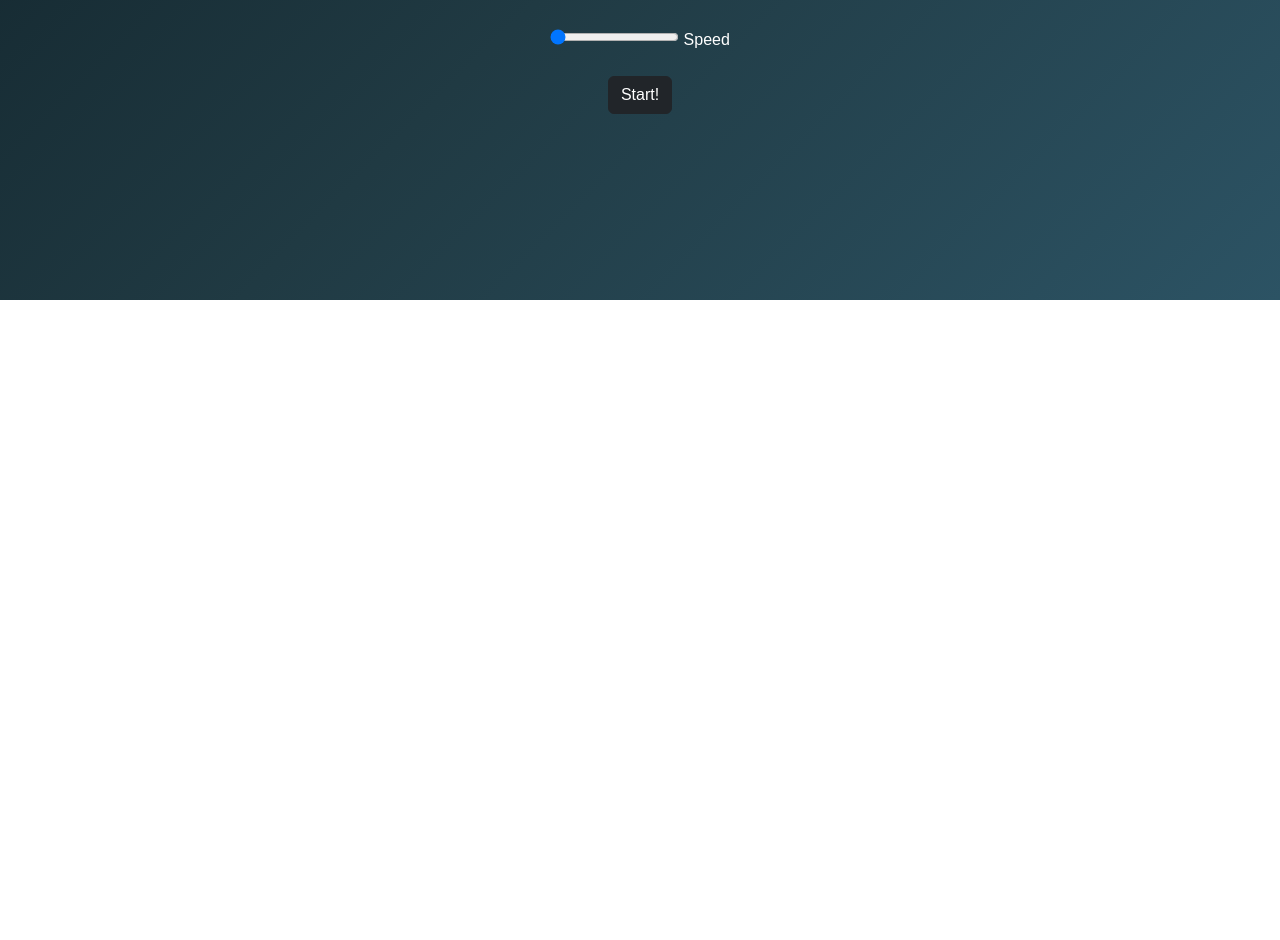
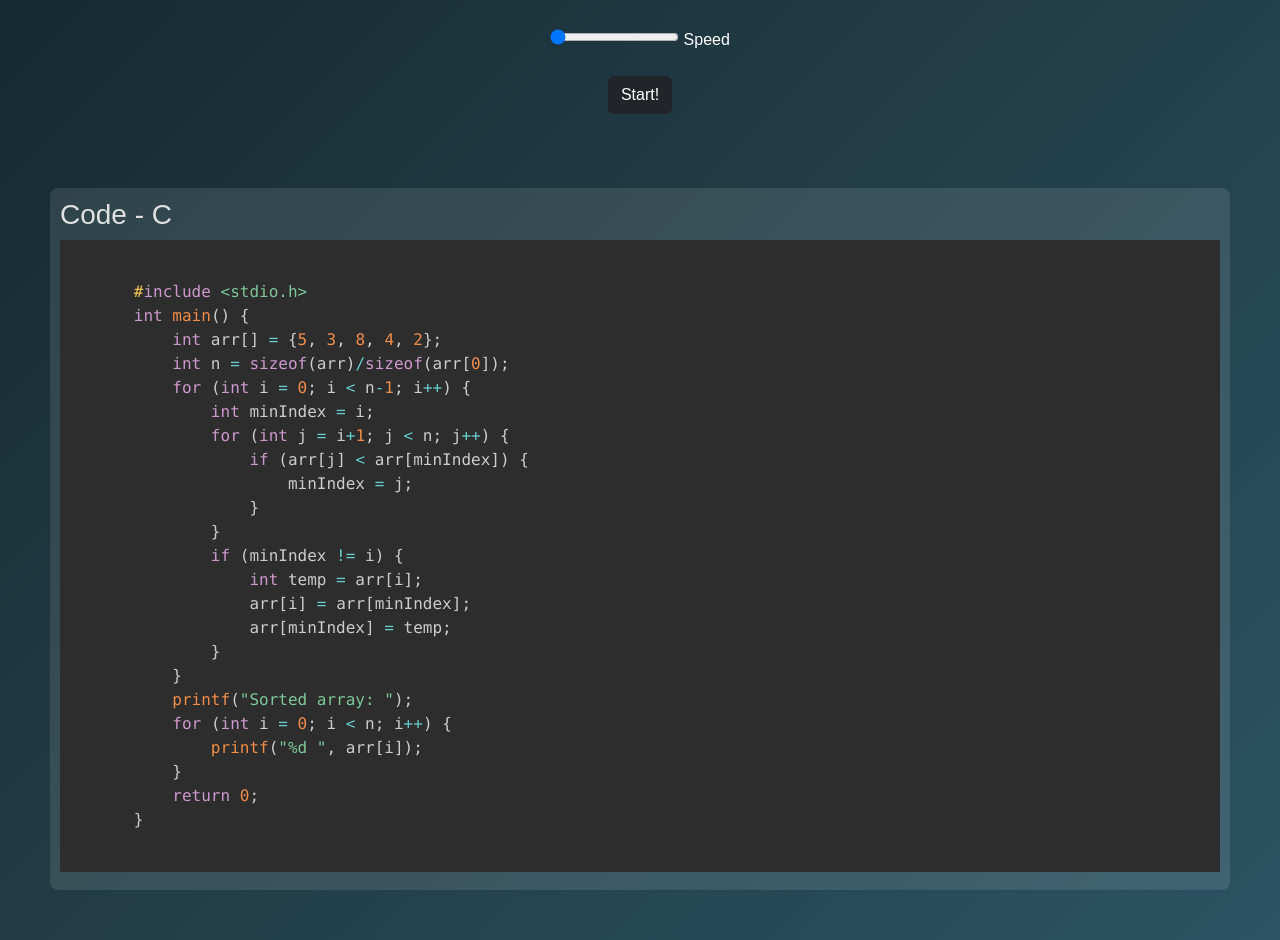
Before and after one commit to SohamPhansalkar/AlgoVisual.github.io, a plain HTML site: page selectionSort/selectionSort.html in a window 1280 px wide. Shown: the part 500-1440 px from the top of the page. Before the commit the page ends 800 px from the top, so only its background shows below. Drawn offline with nearby package versions, Linux system fonts and the light colour scheme.

Commit message:
Added code snippets - V2

```diff
--- a/selectionSort/selectionSort.html
+++ b/selectionSort/selectionSort.html
@@ -43,6 +43,46 @@
       </button>
     </center>
 
+    <br />
+
+    <div class="code">
+      <h3>Code - C</h3>
+      <pre><code class="language-c">
+      #include &lt;stdio.h&gt
+      int main() {
+          int arr[] = {5, 3, 8, 4, 2};
+          int n = sizeof(arr)/sizeof(arr[0]);
+          for (int i = 0; i < n-1; i++) {
+              int minIndex = i;
+              for (int j = i+1; j < n; j++) {
+                  if (arr[j] < arr[minIndex]) {
+                      minIndex = j;
+                  }
+              }
+              if (minIndex != i) {
+                  int temp = arr[i];
+                  arr[i] = arr[minIndex];
+                  arr[minIndex] = temp;
+              }
+          }
+          printf("Sorted array: ");
+          for (int i = 0; i < n; i++) {
+              printf("%d ", arr[i]);
+          }
+          return 0;
+      }
+      </code></pre>
+    </div>
+
+    <!-- Prism JS for syntax highlighting -->
+    <script src="https://cdnjs.cloudflare.com/ajax/libs/prism/1.29.0/prism.min.js"></script>
+    <script src="https://cdnjs.cloudflare.com/ajax/libs/prism/1.29.0/components/prism-c.min.js"></script>
+    <!-- Prism CSS for styling -->
+    <link
+      href="https://cdnjs.cloudflare.com/ajax/libs/prism/1.29.0/themes/prism-tomorrow.min.css"
+      rel="stylesheet"
+    />
+
     <script
       src="https://cdn.jsdelivr.net/npm/bootstrap@5.3.7/dist/js/bootstrap.bundle.min.js"
       integrity="sha384-ndDqU0Gzau9qJ1lfW4pNLlhNTkCfHzAVBReH9diLvGRem5+R9g2FzA8ZGN954O5Q"
--- a/style.css
+++ b/style.css
@@ -61,3 +61,11 @@ body {
   border-radius: 4px 4px 0 0;
   transition: height 0.3s ease;
 }
+
+.code {
+  margin: 50px;
+  background: rgba(255, 255, 255, 0.1);
+  padding: 10px;
+  border-radius: 8px;
+  color: #e0e0e0; /* Softer text color for code */
+}
```
Also changed, not shown: bubbleSort/bubbleSort.html (+35 -0 lines), insertionSort/insertionSort.html (+36 -1 lines), linearSearch/linearSearch.html (+31 -1 lines).
